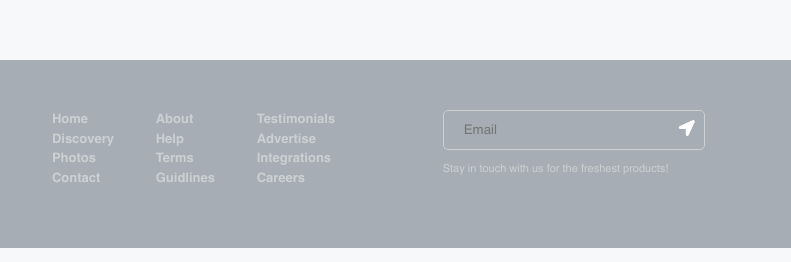
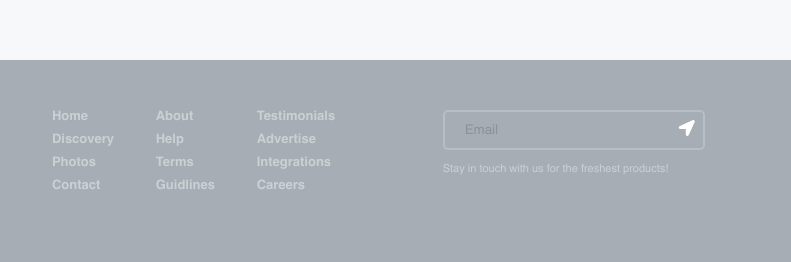
Before and after one commit to unknownsudo/unilab-project-test, a plain HTML site: page index.html in a window 1280 px wide. Shown: the part 2450-2712 px from the top of the page, 185-976 px from the left. Drawn offline with Linux system fonts and the light colour scheme; files whose address does not match are found by name.

Commit message:
changed some styles

```diff
--- a/styles/style.scss
+++ b/styles/style.scss
@@ -436,6 +436,7 @@ header {
       .card-description {
         padding: 40px;
         background-color: white;
+        border-radius: 6px;
         h3 {
           margin-bottom: 10px;
         }
@@ -719,7 +720,7 @@ header {
       color: #cbd0d3;
       a {
         font-size: 0.8125rem;
-        line-height: 1.5;
+        margin-bottom: 10px;
         cursor: pointer;
         display: flex;
         flex-direction: column;
@@ -741,19 +742,20 @@ header {
       width: 262px;
       outline: none;
       padding-left: 20px;
-      border: 1px solid #cbd0d3;
+      border: 2px solid #cbd0d3;
       border-radius: 5px;
-      background-color: #a6adb4;
       margin-bottom: 14px;
       margin-right: -30px;
       font-family: Helvetica, sans-serif;
+      background: transparent;
+      opacity: 50%;
     }
     i {
       color: white;
       font-size: 1rem;
       &:hover {
         cursor: pointer;
-        color: #cbd0d3;
+        color: white;
       }
     }
     p {
```
Also changed, not shown: styles/style.css.
